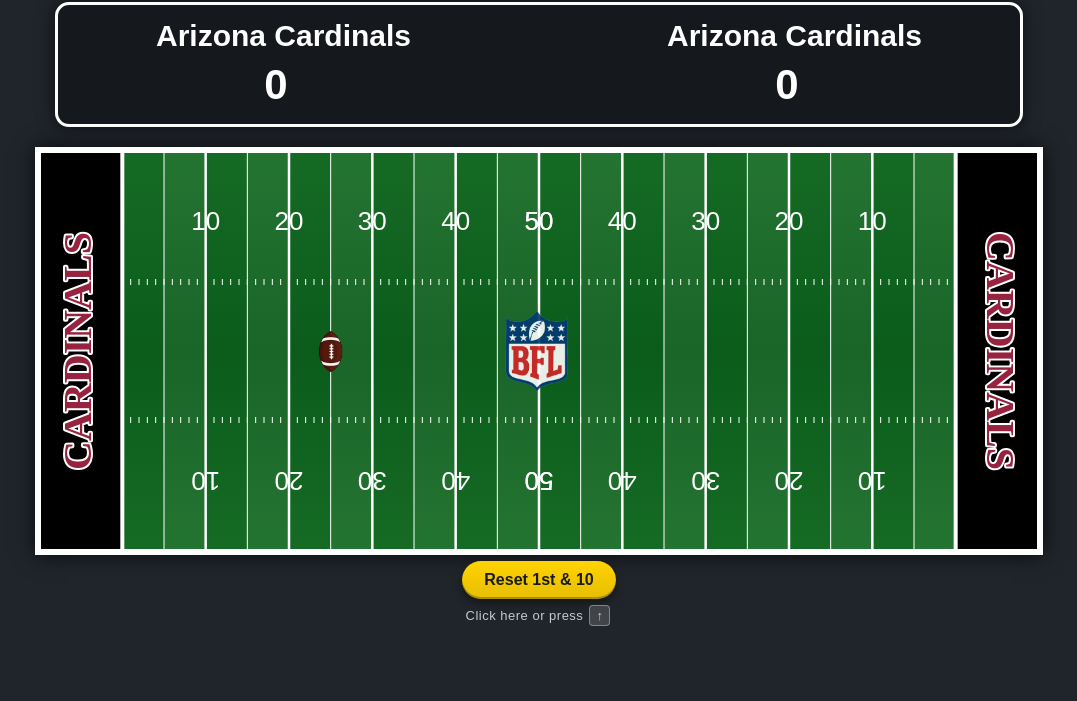
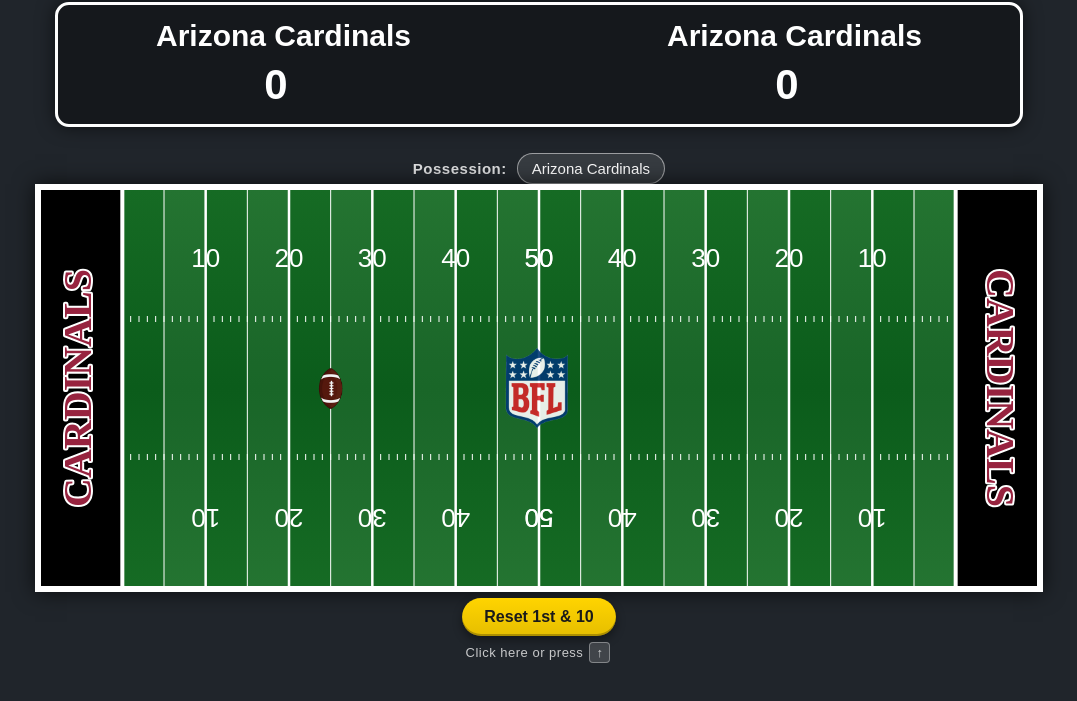
Before and after one commit to JBaggs192/Paydirt, a plain HTML site: page index.html in a window 1280 px wide. Shown: the part 71-772 px from the top of the page, without its empty margins (101-1178 px from the left). Drawn offline with Linux system fonts and the light colour scheme.

Commit message:
Update index.html
Added possession logic, button that switches between teams and the first down marker now switches as well

```diff
--- a/index.html
+++ b/index.html
@@ -132,6 +132,42 @@
   font-weight: bold;
 }
 
+/* ===========================
+   POSSESSION INDICATOR
+   =========================== */
+#possession-indicator {
+  display: flex;
+  align-items: center;
+  gap: 10px;
+  margin-top: 6px;
+  font-size: 15px;
+}
+
+#possession-indicator .label {
+  font-weight: bold;
+  letter-spacing: 0.5px;
+  color: rgba(255,255,255,0.85);
+}
+
+#possessionToggle {
+  background: rgba(255,255,255,0.1);
+  border: 1px solid rgba(255,255,255,0.5);
+  color: white;
+  font-size: 15px;
+  padding: 6px 14px;
+  border-radius: 999px;
+  cursor: pointer;
+  transition: background 0.15s ease, transform 0.08s ease;
+}
+
+#possessionToggle:hover {
+  background: rgba(255,255,255,0.2);
+}
+
+#possessionToggle:active {
+  transform: translateY(1px);
+}
+
   </style>
 </head>
 
@@ -150,6 +186,13 @@
       <input type="number" id="score2" class="score" value="0">
     </div>
   </div>
+
+<div id="possession-indicator">
+  <span class="label">Possession:</span>
+  <button id="possessionToggle">
+    <span id="possessionTeam">Team 1</span>
+  </button>
+</div>
 
   <canvas id="field" width="1000" height="400"></canvas>
 </div>
@@ -228,7 +271,7 @@
 
 let ballYard = 35;
 let firstDownYard = null;
-let posession = "team1";
+let possession = "team1";
 let down = 1;
 let toGo = 10;
 
@@ -394,7 +437,7 @@
   down = 1;
   ToGo = 10;
 
-  if (posession === "team1") {
+  if (possession === "team1") {
     firstDownYard = (ballYard + toGo);
   } else {
     firstDownYard = (ballYard - toGo)
@@ -420,14 +463,13 @@
   drawMidfieldLogo();
   drawFirstDownLine();
   drawFootball();
+  updatePossessionUI();
 
 }
 
 /* ===========================
    UI
    =========================== */
-const team1 = document.getElementById("team1");
-const team2 = document.getElementById("team2");
 
 Object.keys(TEAM_COLORS).forEach(t => {
   team1.add(new Option(t, t));
@@ -474,6 +516,48 @@
   .getElementById("resetFirstDownBtn")
   .addEventListener("click", resetFirstDown);
 
+
+
+// ===========================
+// POSSESSION LOGIC
+// ===========================
+
+const team1Select = document.getElementById("team1");
+const team2Select = document.getElementById("team2");
+
+const possessionToggleBtn = document.getElementById("possessionToggle");
+const possessionTeamEl = document.getElementById("possessionTeam");
+
+function getActiveTeamName(teamKey) {
+  if (teamKey === "team1") return team1Select.value?.trim() || "Team 1";
+  return team2Select.value?.trim() || "Team 2";
+}
+
+function updatePossessionUI() {
+  possessionTeamEl.textContent = getActiveTeamName(possession);
+}
+
+// When either team selection changes, refresh the label
+team1Select.addEventListener("change", updatePossessionUI);
+team2Select.addEventListener("change", updatePossessionUI);
+
+// Toggle possession between the active teams
+possessionToggleBtn.addEventListener("click", () => {
+  possession = (possession === "team1") ? "team2" : "team1";
+  updatePossessionUI();
+
+  // If the first-down line is currently active, snap it to the new direction
+  if (firstDownYard !== null) {
+    firstDownYard = (possession === "team1") ? (ballYard + toGo) : (ballYard - toGo);
+    requestRedraw();
+  }
+});
+
+// Initial label paint
+updatePossessionUI();
+
+
+
 </script>
 
 </body>
```
